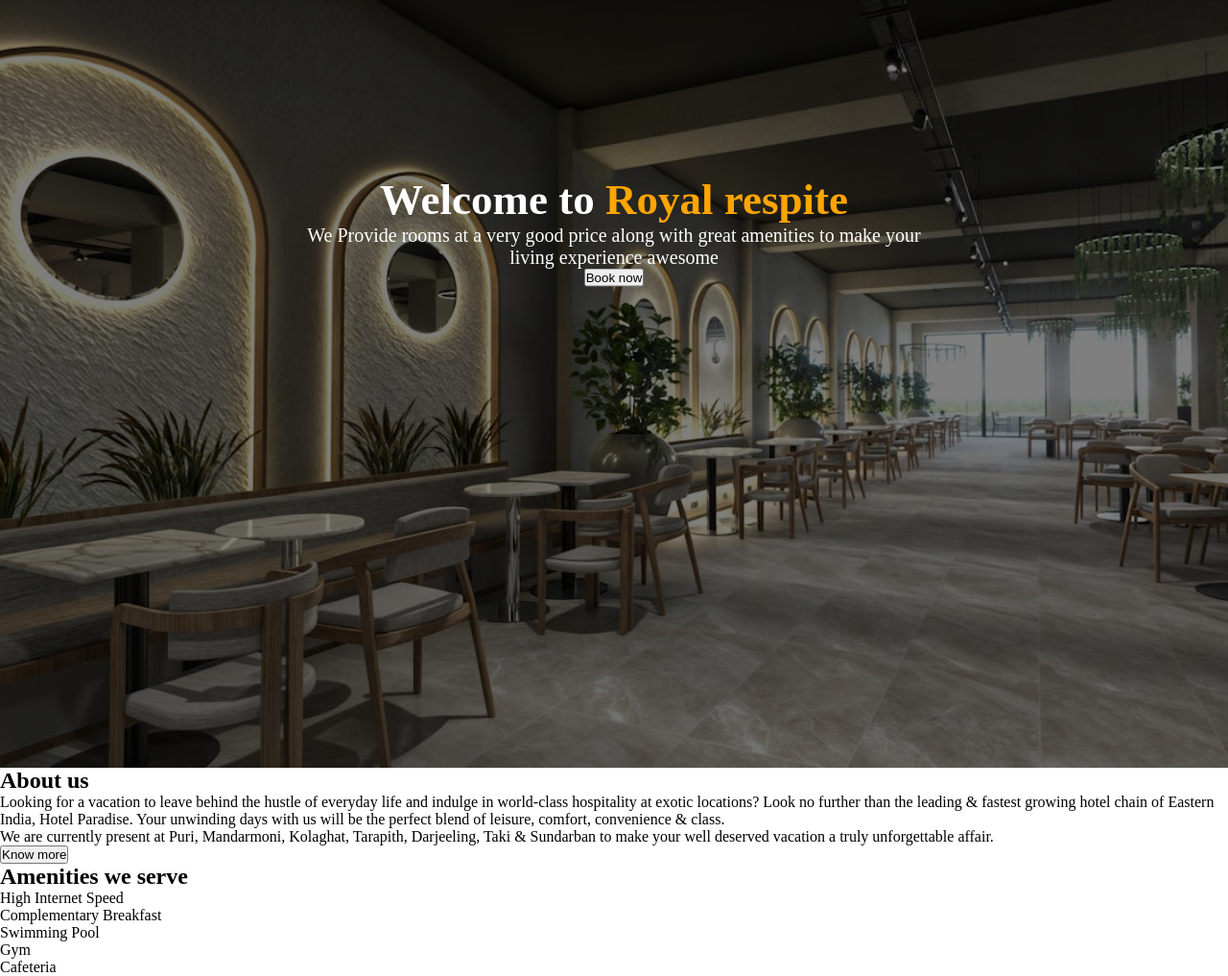
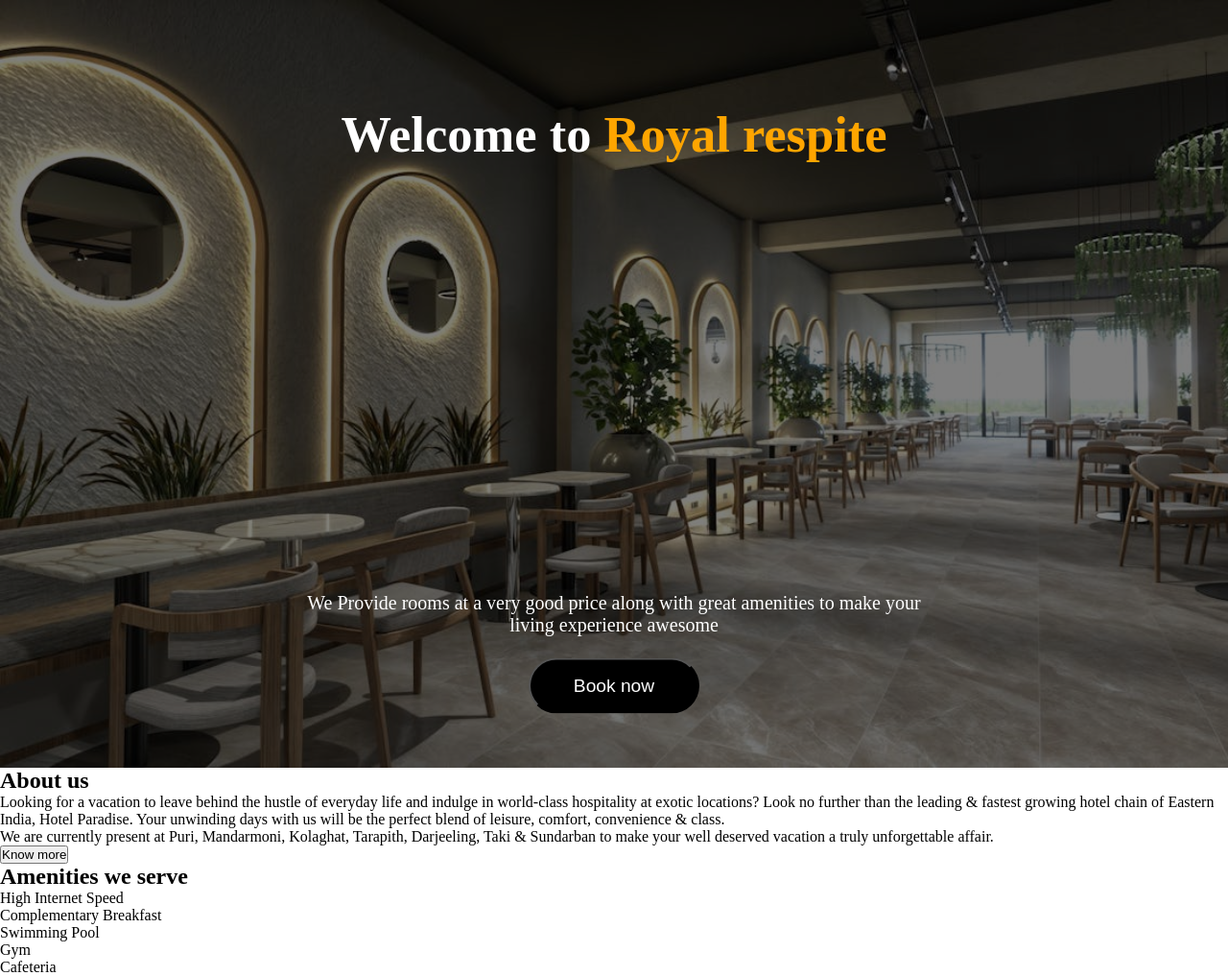
Before and after one commit to ashishbhor/Projects, a plain HTML site: page HOTEL-booking/index.html in a window 1280 px wide. Shown: the whole page at 96% size. Drawn offline with Linux system fonts and the light colour scheme.

Commit message:
basic hero page css

```diff
--- a/HOTEL-booking/index.html
+++ b/HOTEL-booking/index.html
@@ -9,8 +9,10 @@
 <body>
     <section class="hero">
         <div class="hero-text">
-            <h1 style="font-size: 45px;">Welcome to <span style="color: orange;">Royal respite</span></h1>
-            <p style="font-size: 20px;">We Provide rooms at a very good price along with great amenities to make your living experience awesome</p>
+            <h1>Welcome to <span style="color: orange;">Royal respite</span></h1><br>
+        </div>
+        <div id="para">
+            <p>We Provide rooms at a very good price along with great amenities to make your living experience awesome</p><br>
             <button class="book">Book now</button>
         </div>
     </section>
--- a/HOTEL-booking/style.css
+++ b/HOTEL-booking/style.css
@@ -12,10 +12,38 @@
     background-color: rgba(0, 0, 0, 0.5);
 }
 .hero-text{
+    font-size: 35px;
     text-align: center;
     color: white;
     position: absolute;
-    top: 30%;
+    top: 20%;
     left: 50%;
     transform: translate(-50%,-50%);
 }
+#para{
+    text-align: center;
+    color: white;
+    position: absolute;
+    top: 85%;
+    left: 50%;
+    transform: translate(-50%,-50%);
+    font-size: 20px;
+}
+.book{
+    display: inline-block;
+    padding: 1rem 2.8rem;
+    background-color: black;
+    border-radius: 4rem;
+    font-size: 1.2rem;
+    color: white;
+    font-weight: 300;
+    /* border: 2px solid rgb(218, 233, 9); */
+    transition: 0.3s ease;
+    cursor: pointer;
+}
+.book:hover{
+    transform: scale3d(1.03);
+    background-color: white;
+    color: black;
+    box-shadow: 0 0 25px #a3e25b;
+}
```
